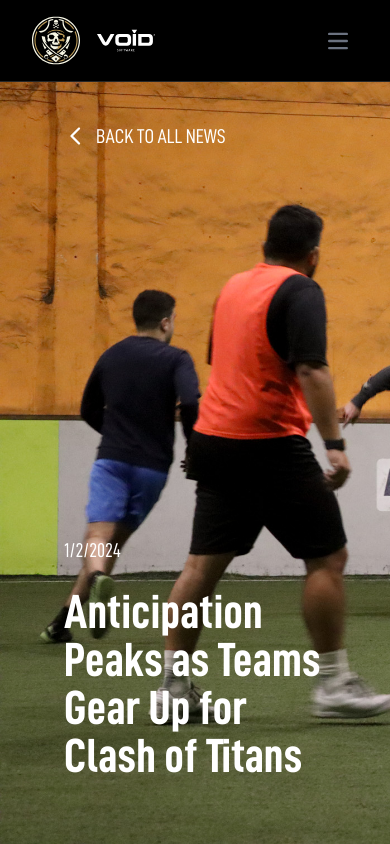
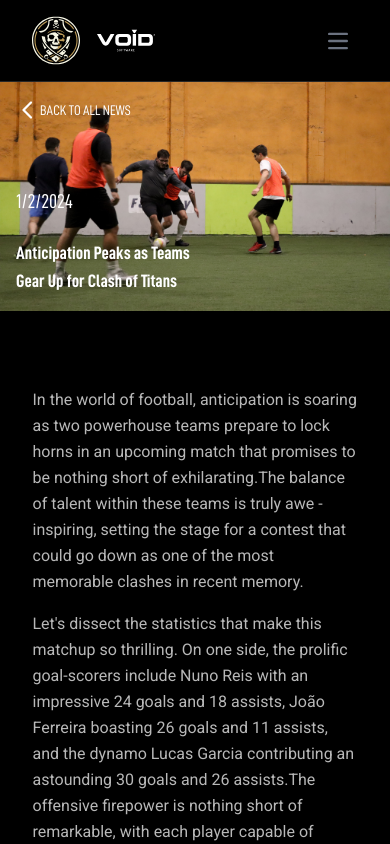
Before and after one commit to lucaas0/lutefol, a Next.js app: page /news/1/post in a window 390 px wide. Built offline with nearby package versions, Linux system fonts and the light colour scheme.

Commit message:
Added roboto font and fixed news for mobile

```diff
--- a/src/app/globals.css
+++ b/src/app/globals.css
@@ -135,6 +135,10 @@ body {
     color: #8BC34A;
 }
 
+.max-w-xxs {
+    max-width: 180px;
+}
+
 @media only screen and (max-width: 700px) {
     .goal-line {
         width: 350px;
--- a/src/app/layout.tsx
+++ b/src/app/layout.tsx
@@ -1,5 +1,5 @@
 import type { Metadata } from 'next';
-import { Inter } from 'next/font/google';
+import { Roboto } from 'next/font/google';
 import './globals.css';
 import localFont from 'next/font/local';
 import Navbar from '@/components/Navbar';
@@ -17,7 +17,13 @@ const danish = localFont({
             style: 'normal',
         },
     ],
-})
+});
+
+const RobotoRegular = Roboto({
+    subsets: ["latin"],
+    weight: "400",
+    variable: "--font-roboto-regular",
+});
 
 export const metadata: Metadata = {
     title: 'lutefol',
@@ -31,7 +37,7 @@ export default function RootLayout({
 }) {
     return (
         <html lang='en'>
-            <body className={danish.className}>
+            <body className={`${RobotoRegular.variable} ${danish.className}`}>
                 <Navbar />
                 {children}
             </body>
--- a/src/app/news/[newsId]/post/page.tsx
+++ b/src/app/news/[newsId]/post/page.tsx
@@ -23,25 +23,25 @@ const Post = () => {
 
     return (
         <div className="post-wrapper">
-            <div className="post-section" style={{ backgroundImage: post ? `url(${post?.postImgBg.src})` : Image1.src,  }}>
-                <div className="absolute top-10 md:top-20 left-16 flex gap-3">
-                    <Link href="/news" className="flex gap-2">
+            <div className="post-section min-h-full" style={{ backgroundImage: post ? `url(${post?.postImgBg.src})` : Image1.src,  }}>
+                <div className="absolute top-4 md:top-20 left-4 md:left-16 flex gap-3">
+                    <Link href="/news" className="flex items-center md:gap-2">
                         <Image src="/caret-left-ic.svg" width={24} height={24} alt={`<`} />
-                        <span className="uppercase text-xl">back to all news</span>
+                        <span className="uppercase text-sm md:text-xl">back to all news</span>
                     </Link>
                 </div>
-                <div className='absolute bottom-0 flex flex-col p-16 gap-6'>
+                <div className='absolute bottom-0 flex flex-col p-4 md:p-16 gap-6'>
                     <span className='text-xl'>
                         {post && `${post.date.getDate()}/${post.date.getMonth() + 1}/${post.date.getFullYear()}`}
                     </span>
-                    <span className='font-bold max-w-sm'>
+                    <span className='font-bold max-w-xxs md:max-w-sm text-lg md:text-4xl'>
                         { post && post.title }
                     </span>
                 </div>
             </div>
 
-            <div className="post-section flex-col items-center justify-center bg-black">
-                <div className='w-1/2 text-xl'>
+            <div className="post-section post-section-text flex-col items-center justify-center bg-black min-h-fit">
+                <div className='w-10/12 md:w-1/2'>
                     {post && renderContent(post.id) }
                 </div>
             </div>
--- a/src/assets/styles/post.css
+++ b/src/assets/styles/post.css
@@ -6,12 +6,12 @@
 
 .post-section {
   position: relative;
-  min-height: 100%;
   width: 100%;
   display: flex;
   font-size: 3em;
   background-repeat: no-repeat; /* Do not repeat the image */
   background-size: cover; /* Resize the background image to cover the entire container */
+  background-position: center;
 }
 
 .bg-black {
@@ -27,3 +27,20 @@
   margin-top: 1em;
   margin-bottom: 1em;
 }
+
+.post-section-text {
+  margin: 60px 0;
+  font-family: var(--font-roboto-regular);
+  font-size: 16px;
+  line-height: 26px;
+}
+
+@media only screen and (max-width: 700px) {
+    .post-section {
+      min-height: 40%;
+    }
+
+    .post-section:nth-of-type(1) {
+      min-height: 30%;
+    }
+}
```
